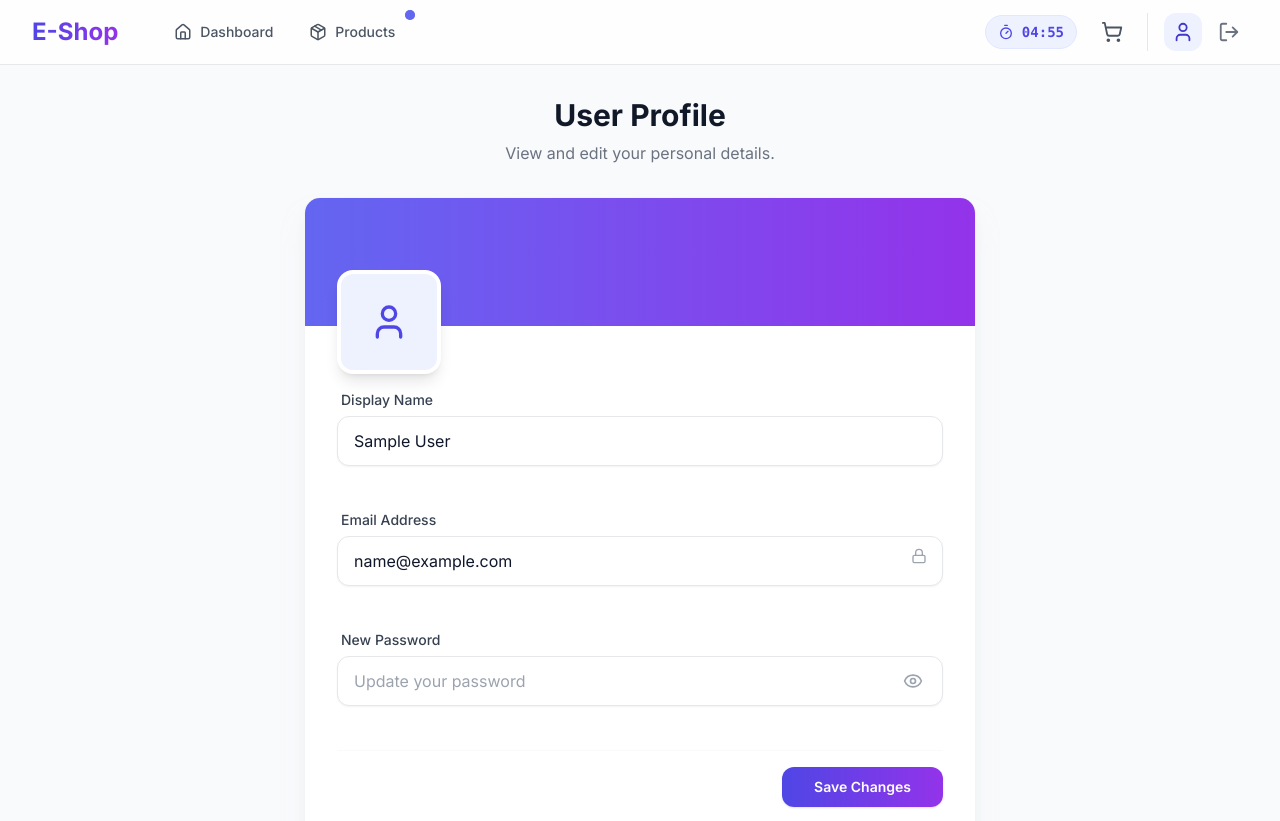
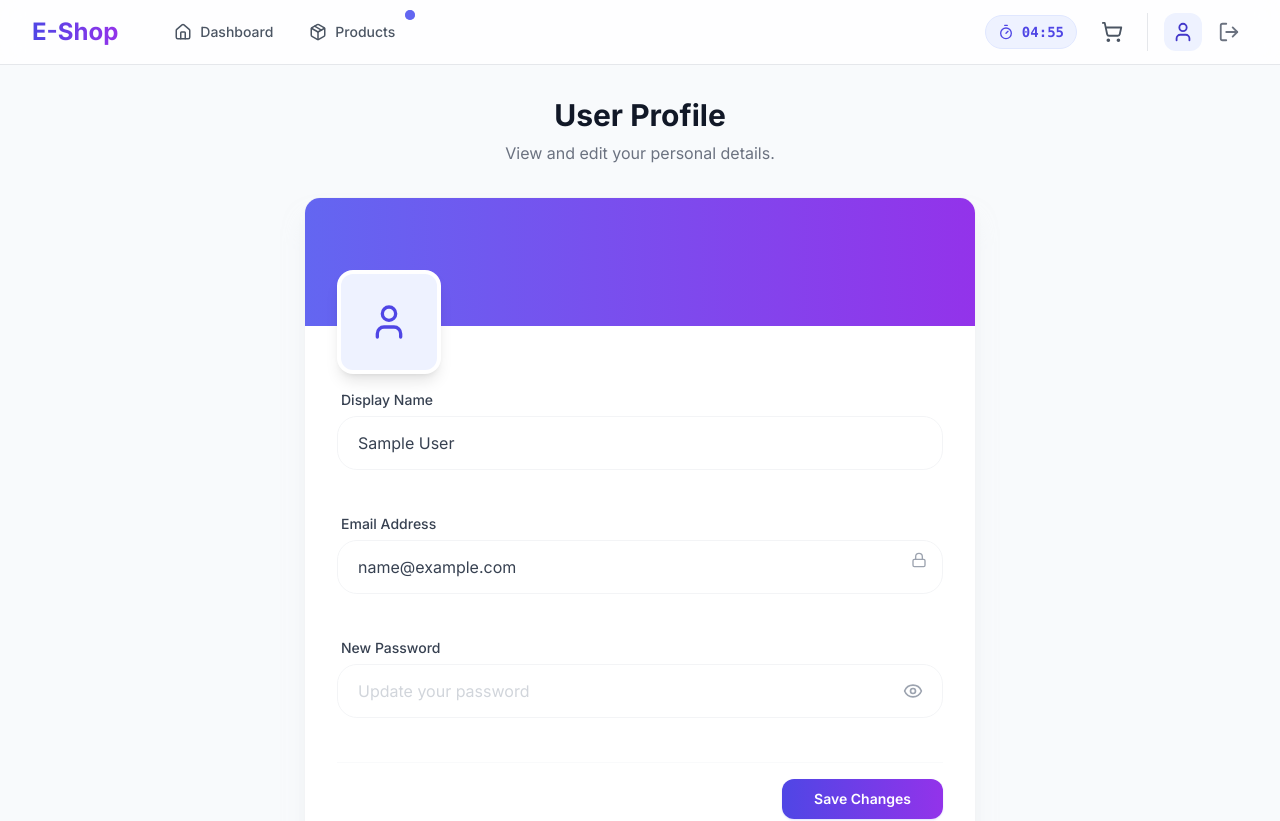
Before and after one commit to dhrumil16/chaintech-task, a React (Vite) app: page /profile in a window 1280 px wide. Shown: the top 821 px of the page. Built offline with nearby package versions, Linux system fonts and the light colour scheme; sample sign-in values are in the browser's storage.

Commit message:
fix: refine input field styling and fix class merging

```diff
--- a/src/components/ui/Input.jsx
+++ b/src/components/ui/Input.jsx
@@ -16,7 +16,14 @@ const Input = ({ label, type = 'text', id, error, ...props }) => {
                 <input
                     id={id}
                     type={isPassword ? (showPassword ? 'text' : 'password') : type}
-                    className={`w-full px-4 py-3 border rounded-xl shadow-sm bg-white focus:outline-none focus:ring-4 focus:ring-indigo-500/10 focus:border-indigo-500 transition-all duration-200 placeholder-gray-400 ${error ? 'border-red-500 focus:ring-red-500/10 focus:border-red-500' : 'border-gray-200'} ${isPassword ? 'pr-12' : ''}`}
+                    className={`w-full px-5 py-3.5 border rounded-[1.25rem] bg-white/50 backdrop-blur-sm focus:outline-none focus:ring-4 transition-all duration-300 placeholder:text-gray-300 text-gray-700 appearance-none
+                        ${error
+                            ? 'border-red-200 focus:ring-red-500/10 focus:border-red-400'
+                            : 'border-gray-100 focus:ring-indigo-500/10 focus:border-indigo-400'
+                        }
+                        ${isPassword ? 'pr-12' : ''}
+                        [&:-webkit-autofill]:shadow-[0_0_0_1000px_white_inset]
+                        ${props.className || ''}`}
                     {...props}
                 />
                 {isPassword && (
```
